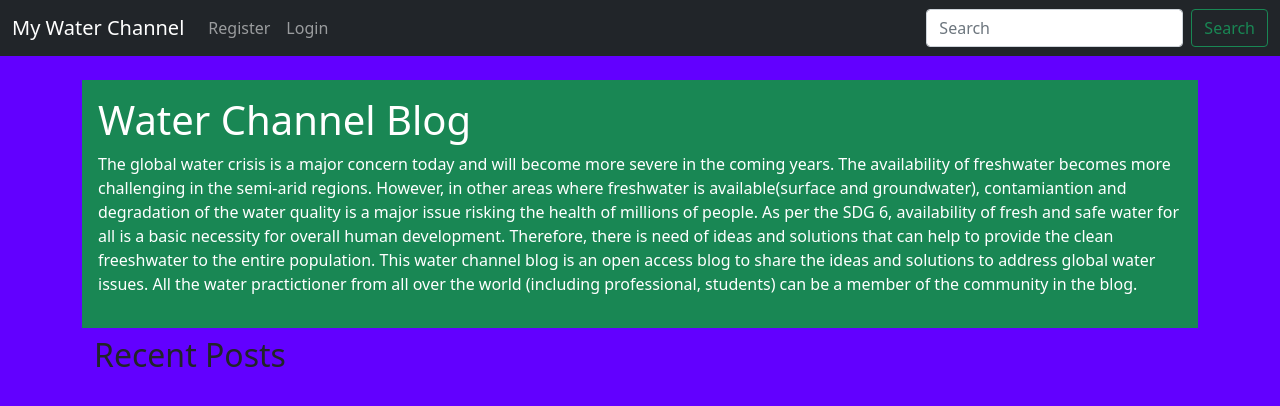
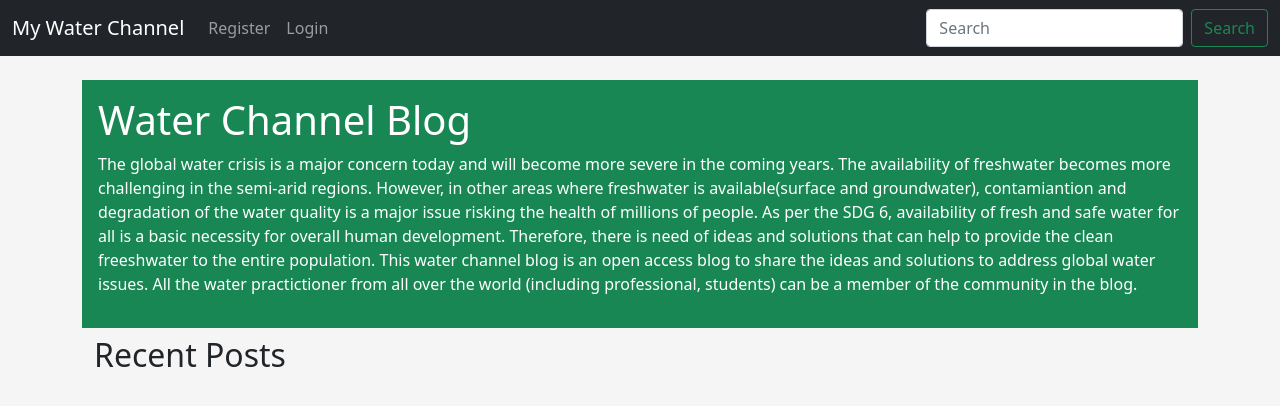
Before and after one commit to dhakal79/Portfolio-project-MS4, a Django app: page / in a window 1280 px wide. Shown: the top 406 px of the page. Run offline with Django 4.2, Linux system fonts and the light colour scheme; data that the repository does not hold is empty.

Commit message:
add css style to the page

```diff
--- a/blog/templates/base.html
+++ b/blog/templates/base.html
@@ -9,7 +9,7 @@
     <!-- Bootstrap CSS -->
     <link href="https://cdn.jsdelivr.net/npm/bootstrap@5.1.3/dist/css/bootstrap.min.css" rel="stylesheet" integrity="sha384-1BmE4kWBq78iYhFldvKuhfTAU6auU8tT94WrHftjDbrCEXSU1oBoqyl2QvZ6jIW3" crossorigin="anonymous">
    {% load static %}
-    <link href="{% static 'blog.css' %}" rel="stylesheet">
+    <link href="{% static 'style.css' %}" rel="stylesheet">
 
     <title>
         {% block title %}
--- a/blog/templates/home.html
+++ b/blog/templates/home.html
@@ -76,7 +76,7 @@
                             {% endif %}
                             </small>
                             <br/>
-                    {{ post.content| slice:":200" }}<a href = "{% url 'article-detail' post.pk %}">more...</small></a>
+                    {{ post.content| slice:":200" }}<a href = "{% url 'article-detail' post.pk %}"> more...</small></a>
 
                     <hr />
                     <p class="card-text text-muted h6"><i class="far fa-heart"></i>
--- a/static/blog.css
+++ /dev/null
@@ -1,3 +0,0 @@
-body{
-    background-color: rgb(98, 0, 255);
-}
--- /dev/null
+++ b/static/style.css
@@ -0,0 +1,8 @@
+body{
+    background-color: whitesmoke;
+}
+.fa, .fab, .fad, .fal, .far, .fas {
+    margin-inline: 50px;
+    margin-left: 10px;
+
+}
```
Also changed, not shown: README.md.
